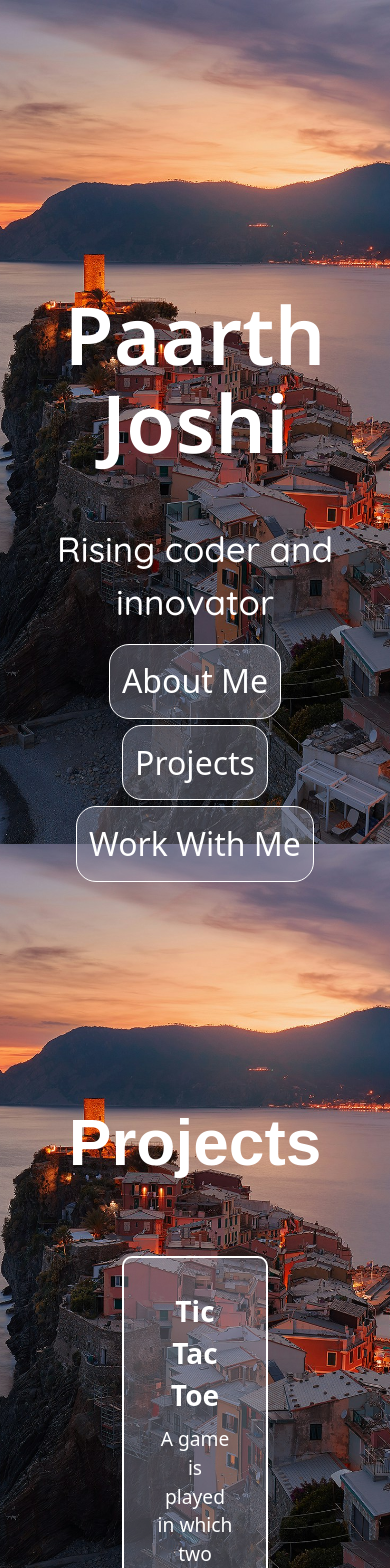
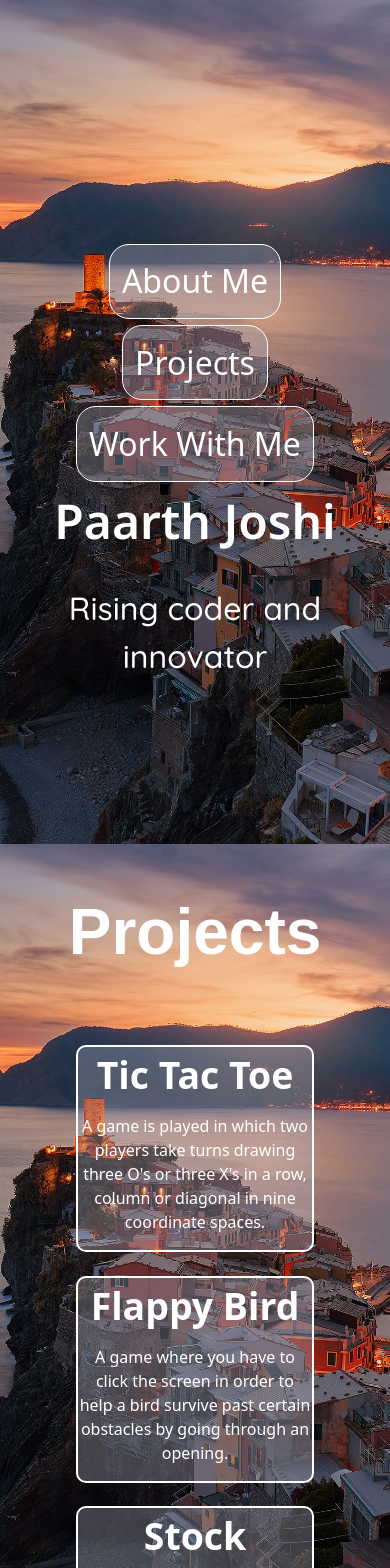
Before and after one commit to tcstor-PaarthJ/Personal-Website, a React (Vite) app: page / in a window 390 px wide. Shown: the top 1568 px of the page. Built offline with nearby package versions, Linux system fonts and the light colour scheme.

Commit message:
fixed some mobile styling

```diff
--- a/src/Homepage.jsx
+++ b/src/Homepage.jsx
@@ -8,6 +8,7 @@ function Homepage() {
   return (
     <div className="homepage">
       <div id="header">
+        <Nav />
         <div id="title">
           <h1 className="top">Paarth Joshi</h1>
           <div className="top" id="text">
@@ -15,8 +16,6 @@ function Homepage() {
             Rising coder and innovator
           </div>
         </div>
-
-        <Nav />
       </div>
       <div id="title-wrapper">
         <h2>Projects</h2>
--- a/src/components/Nav/style.css
+++ b/src/components/Nav/style.css
@@ -2,12 +2,25 @@ nav {
   padding: 2vw;
   display: flex;
   flex-direction: row;
-  justify-content: space-between;
+  justify-content: center;
   align-items: center;
-  margin-bottom: 6vw;
+  margin-bottom: 0vw;
   position: sticky;
   top: 0;
   z-index: 1000;
+}
+@media screen and (max-width >=80rem) {
+  nav {
+    padding: 0vw;
+    display: flex;
+    flex-direction: row;
+    justify-content: center;
+    align-items: center;
+    margin-bottom: 0vw;
+    position: sticky;
+    top: 0;
+    z-index: 1000;
+}
 }
 nav a {
   flex: 1;
--- a/src/index.css
+++ b/src/index.css
@@ -26,17 +26,22 @@ a:hover {
 
 body {
   margin: 0;
-  display: flexbox;
+  display: flex;
   place-items: center;
   min-width: 100vw;
   min-height: 100vh;
 }
-
-h1 {
-  font-size: 1em;
-  line-height: 1.1;
+button {
+  border-radius: 8px;
+  border: 1px solid transparent;
+  font-weight: 500;
+  display: block;
+  font-family: inherit;
+  background-color: #1a1a1a;
+  cursor: pointer;
+  transition: border-color 0.25s;
 }
-
+@media screen and (max-width >=80rem) {
   button {
     border-radius: 8px;
     border: 1px solid transparent;
@@ -48,6 +53,8 @@ button {
     cursor: pointer;
     transition: border-color 0.25s;
 }
+}
+
 button:hover {
   border-color: #646cff;
 }
@@ -153,14 +160,7 @@ li {
   font-style: normal;
 }
 
-#text {
-  font-family: "Quicksand", sans-serif;
-  font-optical-sizing: auto;
-  font-weight: 500;
-  font-size: 35px;
-  font-style: normal;
-  text-align: center;
-}
+
 #globe {
   margin: auto;
 }
@@ -192,12 +192,7 @@ li {
 .homepage {
   flex: 1;
 }
-.top {
-  vertical-align: middle;
-  margin-top: 0px;
-  padding-top: 50px;
-  text-align: center;
-}
+
 
 h2 {
   color: #ffffff;
@@ -209,38 +204,38 @@ h2 {
   text-align: center;
   margin-top: 200px;
 }
+.top {
+    vertical-align: middle;
+    margin-top: 0px;
+    text-align: center;
+}
+@media screen and (max-width >=80rem) {
+  .top {
+    vertical-align: middle;
+    margin-top: 0px;
+    padding-top: 50px;
+    text-align: center;
+  }
+}
 
-#galaxy {
-  height: 175px;
-  width: 175px;
-  position: relative;
-  bottom: -20px;
-  display: inline-block;
-  left: 150px;
-}
-#h2p {
-  padding-top: 150px;
-}
 span {
   color: white;
 }
-#star {
-  height: 90%;
-  width: 90%;
-}
-.star2 {
-  height: 90%;
-  width: 90%;
-  position: relative;
-  right: 850px;
-}
-
-#cardholder {
+.card {
+  /* height: 15dvh;
+  width: 15dvw; */
   display: flex;
   flex-direction: column;
-  align-items: center;
-  justify-content: flex-start;
+  justify-content: center;
+  flex: 1;
+  width: 60vw;
+  height: 10vw;
+  margin: 3dvw;
+  border: 2px solid white;
+  font-size: 2em;
+  border-radius: 10px;
 }
+@media screen and (max-width >=80rem) {
   .card {
   /* height: 15dvh;
   width: 15dvw; */
@@ -253,39 +248,50 @@ span {
     margin: 3dvw;
     border: 2px solid white;
     padding: 2rem 2rem 1rem 2rem;
-  font-size: x-large;
+    font-size: 2.2em;
     border-radius: 10px;
 }
+}
+
 .card p {
   margin-top: 0;
-  font-size: 0.8em;
+  font-size: 0.5em;
 }
 .tinted-glass {
   background-color: rgba(175, 174, 194, 0.336);
 }
-h1 {
-  font-family: "Noto Sans", sans-serif;
-  font-optical-sizing: auto;
-  font-weight: 600;
-  font-style: normal;
-  font-variation-settings: "wdth" 100;
-  font-size: 5em;
+@media screen and (max-width >=80rem) {
+  .card p {
+    margin-top: 0;
+    font-size: 0.5em;
+  }
 }
 h3 {
   margin-top: 0em;
   margin-bottom: 0.3em;
   min-width: 20vw;
 }
-
+@media screen and (max-width >=80rem) {
+  h3 {
+  margin-top: 0em;
+  margin-bottom: 0em;
+  min-width: 20vw;
+}
+}
+#title {
+  display: flex;
+  flex-direction: column;
+  align-items: center;
+}
+@media screen and (max-width >=80rem) {
   #title {
   display: flex;
   flex-direction: column;
   align-items: center;
   padding: 1vw;
 }
-#text {
-  padding: 1vw;
 }
+
 .card:hover {
   color: white;
 }
@@ -293,6 +299,14 @@ h3 {
   display: flex;
   justify-content: center;
   align-items: center;
+}
+@media screen and (max-width >=80rem) {
+
+  #abtmewrapper {
+    display: flex;
+    justify-content: center;
+    align-items: center;
+  }
 }
 #header {
   padding-bottom: 0px;
@@ -311,15 +325,57 @@ h3 {
     display: flex;
     flex-direction: column;
     align-items: center;
-    justify-content: baseline;
+    justify-content: center;
+    width: 50dvw;
   }
+
+}
+h1 {
+  font-size: 3em;
+  line-height: 1.1;
+  font-family: "Noto Sans", sans-serif;
+  font-optical-sizing: auto;
+  font-weight: 600;
+  font-style: normal;
+  font-variation-settings: "wdth" 100;
+  box-sizing: border-box;
+  max-width: 100%;
+}
+@media screen and (max-width >=80rem) {
   h1 {
     font-size: 7em;
     line-height: 1.1;
+    font-family: "Noto Sans", sans-serif;
+    font-optical-sizing: auto;
+    font-weight: 600;
+    font-style: normal;
+    font-variation-settings: "wdth" 100;
+    box-sizing: border-box;
+  }
 }
 #text {
-    text-align: left;
+  font-family: "Quicksand", sans-serif;
+  font-optical-sizing: auto;
+  font-weight: 500;
+  font-style: normal;
+  text-align: center;
+  padding: 1vw;
+  font-size: 2em;
+
 }
+@media screen and (max-width >=80rem) {
+  #text {
+    text-align: center;
+    font-size: 20px;
+  }
+}
+#cardholder {
+  display: flex;
+  flex-direction: column;
+  align-items: center;
+  justify-content: flex-start;
+}
+@media screen and (max-width >=80rem) {
   #cardholder {
     flex-direction: row;
   }
```
Lines whose indentation alone changed are shown as unchanged.
